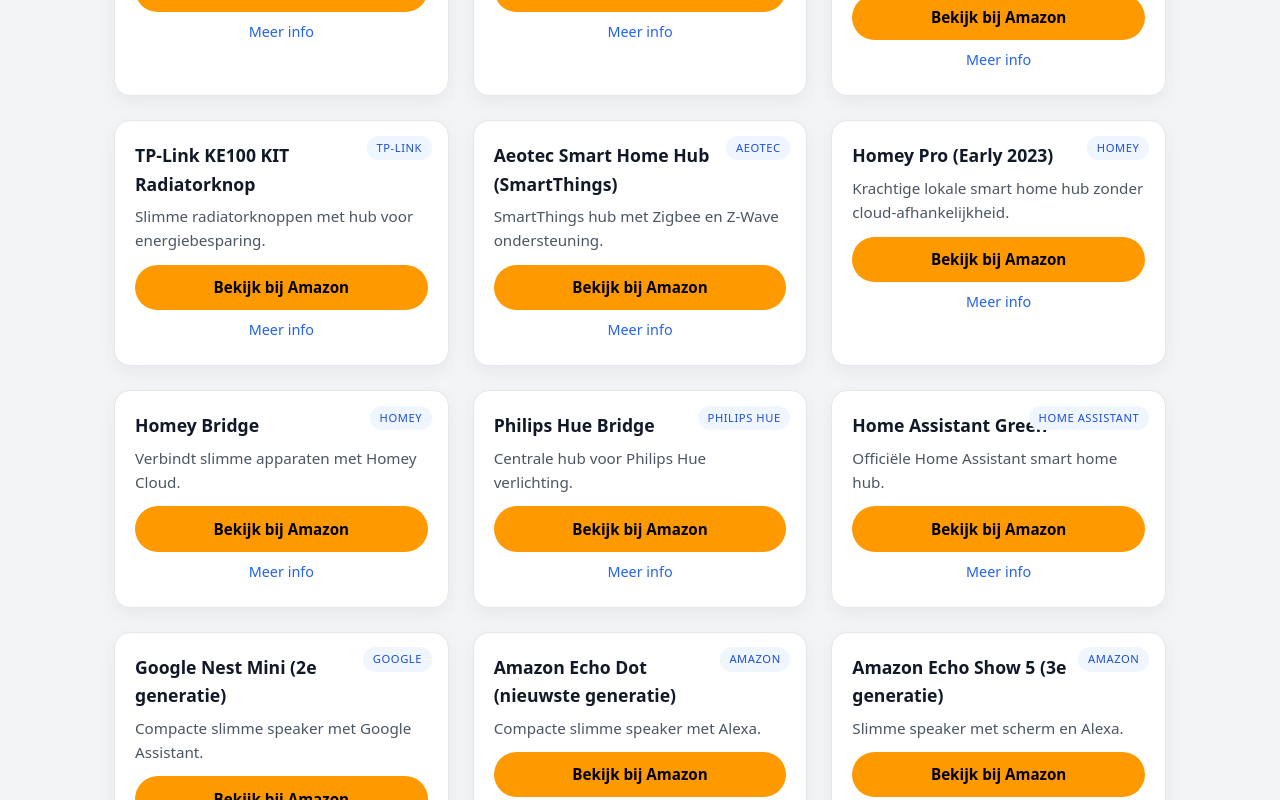
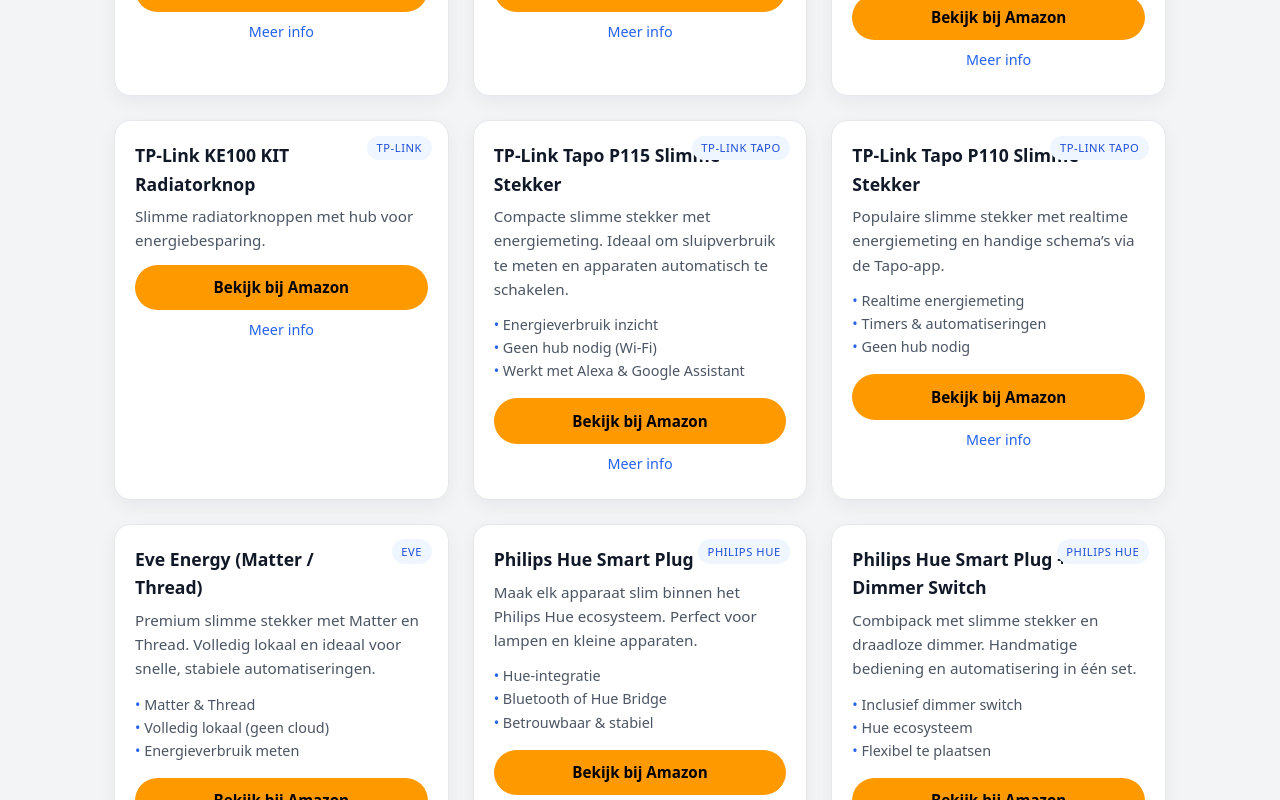
Before and after one commit to hafidgrad/SlimHuisWonen, a Next.js app: page /producten in a window 1280 px wide. Shown: the part 2360-3160 px from the top of the page. Built offline with nearby package versions, Linux system fonts and the light colour scheme.

Commit message:
data/products.js

```diff
--- a/data/products.js
+++ b/data/products.js
@@ -251,6 +251,112 @@
   },
 
   /* =========================
+   SLIMME STEKKERS
+========================== */
+
+{
+  slug: "tapo-p115-slimme-stekker",
+  brand: "TP-Link Tapo",
+  name: "TP-Link Tapo P115 Slimme Stekker",
+  category: "slimme-stekkers",
+  description:
+    "Compacte slimme stekker met energiemeting. Ideaal om sluipverbruik te meten en apparaten automatisch te schakelen.",
+  features: [
+    "Energieverbruik inzicht",
+    "Geen hub nodig (Wi-Fi)",
+    "Werkt met Alexa & Google Assistant",
+  ],
+  affiliateUrl:
+    "https://www.amazon.nl/dp/B09ZBGWYH9?tag=slimhuiswonen-21",
+  rating: 4.6,
+},
+
+{
+  slug: "tapo-p110-slimme-stekker",
+  brand: "TP-Link Tapo",
+  name: "TP-Link Tapo P110 Slimme Stekker",
+  category: "slimme-stekkers",
+  description:
+    "Populaire slimme stekker met realtime energiemeting en handige schema’s via de Tapo-app.",
+  features: [
+    "Realtime energiemeting",
+    "Timers & automatiseringen",
+    "Geen hub nodig",
+  ],
+  affiliateUrl:
+    "https://www.amazon.nl/dp/B09BFT7NZJ?tag=slimhuiswonen-21",
+  rating: 4.7,
+},
+
+{
+  slug: "eve-energy-matter",
+  brand: "Eve",
+  name: "Eve Energy (Matter / Thread)",
+  category: "slimme-stekkers",
+  description:
+    "Premium slimme stekker met Matter en Thread. Volledig lokaal en ideaal voor snelle, stabiele automatiseringen.",
+  features: [
+    "Matter & Thread",
+    "Volledig lokaal (geen cloud)",
+    "Energieverbruik meten",
+  ],
+  affiliateUrl:
+    "https://www.amazon.nl/dp/B0BYTB11J3?tag=slimhuiswonen-21",
+  rating: 4.5,
+},
+
+{
+  slug: "philips-hue-smart-plug",
+  brand: "Philips Hue",
+  name: "Philips Hue Smart Plug",
+  category: "slimme-stekkers",
+  description:
+    "Maak elk apparaat slim binnen het Philips Hue ecosysteem. Perfect voor lampen en kleine apparaten.",
+  features: [
+    "Hue-integratie",
+    "Bluetooth of Hue Bridge",
+    "Betrouwbaar & stabiel",
+  ],
+  affiliateUrl:
+    "https://www.amazon.nl/dp/B09CV7QQKB?tag=slimhuiswonen-21",
+  rating: 4.4,
+},
+
+{
+  slug: "philips-hue-smart-plug-combipack",
+  brand: "Philips Hue",
+  name: "Philips Hue Smart Plug + Dimmer Switch",
+  category: "slimme-stekkers",
+  description:
+    "Combipack met slimme stekker en draadloze dimmer. Handmatige bediening en automatisering in één set.",
+  features: [
+    "Inclusief dimmer switch",
+    "Hue ecosysteem",
+    "Flexibel te plaatsen",
+  ],
+  affiliateUrl:
+    "https://www.amazon.nl/dp/B09QP98F9W?tag=slimhuiswonen-21",
+  rating: 4.5,
+},
+
+{
+  slug: "innr-zigbee-outdoor-smart-plug",
+  brand: "Innr",
+  name: "Innr Zigbee Outdoor Smart Plug",
+  category: "slimme-stekkers",
+  description:
+    "Slimme stekker voor buitengebruik. Ideaal voor tuinverlichting en andere buitentoepassingen.",
+  features: [
+    "Geschikt voor buiten (IP54)",
+    "Zigbee repeater",
+    "Werkt met Hue & Alexa",
+  ],
+  affiliateUrl:
+    "https://www.amazon.nl/dp/B0FL83D4DS?tag=slimhuiswonen-21",
+  rating: 4.4,
+},
+
+  /* =========================
      SLIMME HUBS
   ========================== */
 
```
